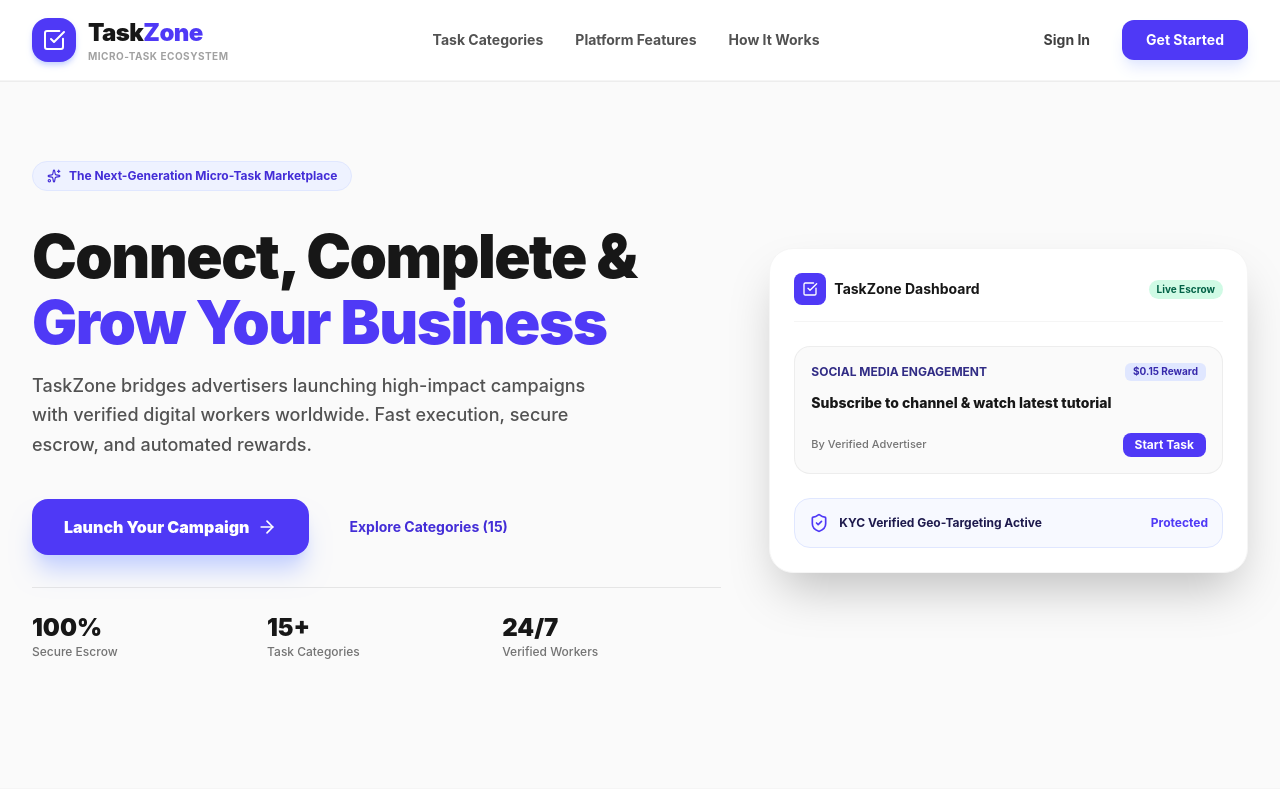
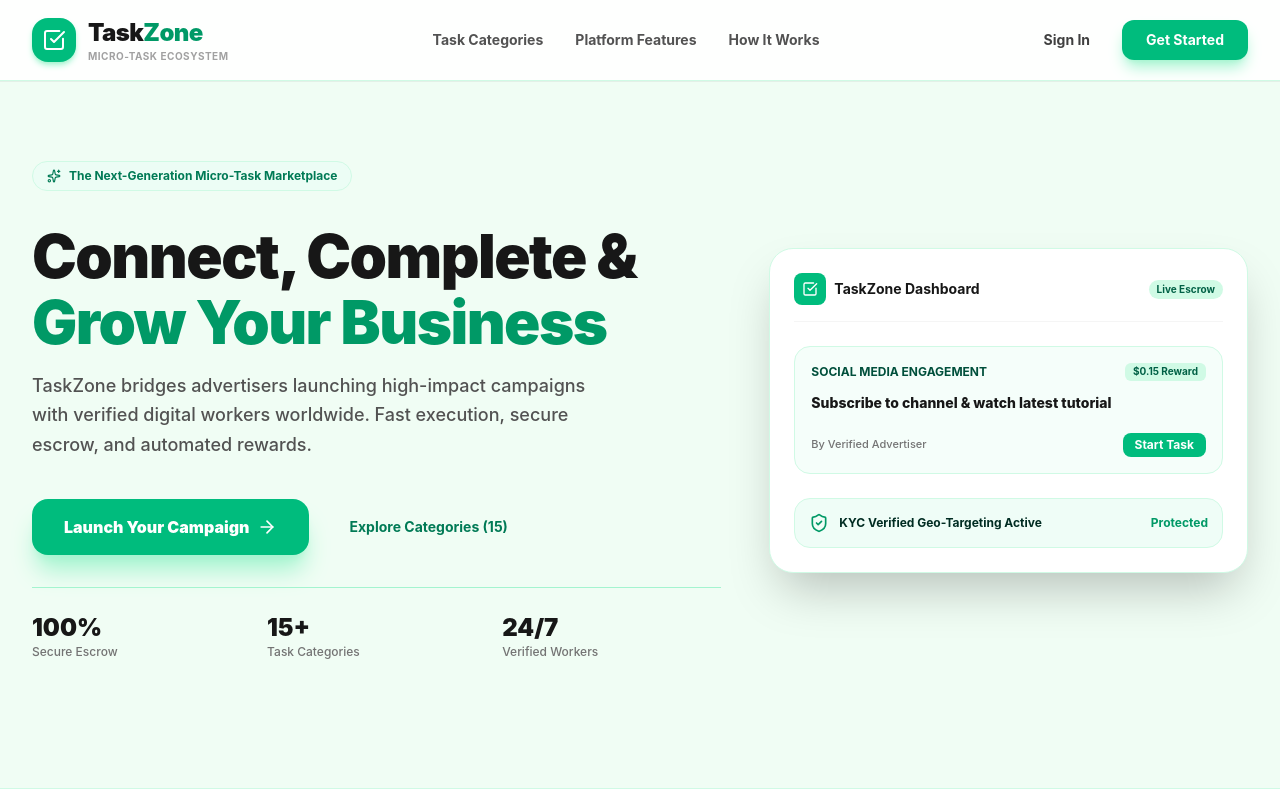
Before and after one commit to moh2005mohe-spec/Task, a React (Vite) app: page / in a window 1280 px wide. Shown: the top 800 px of the page. Built offline with nearby package versions, Linux system fonts and the light colour scheme; no server answers; the database is empty.

Commit message:
feat: remove static badges, add real category/zone badges and actual completion stats matching budget, and apply cool mint green landing page theme

```diff
--- a/src/components/LandingPage.tsx
+++ b/src/components/LandingPage.tsx
@@ -20,38 +20,38 @@ export const LandingPage: React.FC<LandingPageProps> = ({
   const [showAuthModal, setShowAuthModal] = useState(false);
 
   return (
-    <div className="min-h-screen bg-neutral-50 text-neutral-900 font-sans flex flex-col selection:bg-indigo-100 selection:text-indigo-900">
+    <div className="min-h-screen bg-[#f0fdf4] text-neutral-900 font-sans flex flex-col selection:bg-emerald-100 selection:text-emerald-900">
       {/* Top Header Navbar */}
-      <header className="w-full bg-white/90 backdrop-blur-md border-b border-neutral-100 sticky top-0 z-50 shadow-2xs">
+      <header className="w-full bg-white/90 backdrop-blur-md border-b border-emerald-100 sticky top-0 z-50 shadow-2xs">
         <div className="max-w-7xl mx-auto px-4 sm:px-6 lg:px-8 h-20 flex items-center justify-between">
           <div className="flex items-center space-x-3 cursor-pointer" onClick={() => setShowAuthModal(false)}>
-            <div className="h-11 w-11 bg-indigo-600 rounded-2xl flex items-center justify-center text-white shadow-md shadow-indigo-200">
+            <div className="h-11 w-11 bg-emerald-500 rounded-2xl flex items-center justify-center text-white shadow-md shadow-emerald-200">
               <CheckSquare className="h-6 w-6" />
             </div>
             <div>
               <span className="text-2xl font-black tracking-tight text-neutral-900">
-                Task<span className="text-indigo-600">Zone</span>
+                Task<span className="text-emerald-600">Zone</span>
               </span>
               <p className="text-[10px] text-neutral-400 font-bold uppercase tracking-wider">Micro-Task Ecosystem</p>
             </div>
           </div>
 
           <nav className="hidden md:flex items-center space-x-8 text-sm font-bold text-neutral-600">
-            <a href="#categories-section" className="hover:text-indigo-600 transition-colors">Task Categories</a>
-            <a href="#features-section" className="hover:text-indigo-600 transition-colors">Platform Features</a>
-            <a href="#how-it-works" className="hover:text-indigo-600 transition-colors">How It Works</a>
+            <a href="#categories-section" className="hover:text-emerald-600 transition-colors">Task Categories</a>
+            <a href="#features-section" className="hover:text-emerald-600 transition-colors">Platform Features</a>
+            <a href="#how-it-works" className="hover:text-emerald-600 transition-colors">How It Works</a>
           </nav>
 
           <div className="flex items-center space-x-3">
             <button
               onClick={() => setShowAuthModal(true)}
-              className="px-5 py-2.5 text-sm font-bold text-neutral-700 hover:text-indigo-600 transition-colors cursor-pointer"
+              className="px-5 py-2.5 text-sm font-bold text-neutral-700 hover:text-emerald-600 transition-colors cursor-pointer"
             >
               Sign In
             </button>
             <button
               onClick={() => setShowAuthModal(true)}
-              className="px-6 py-2.5 bg-indigo-600 hover:bg-indigo-700 text-white rounded-xl text-sm font-bold shadow-lg shadow-indigo-100 transition-all cursor-pointer"
+              className="px-6 py-2.5 bg-emerald-500 hover:bg-emerald-600 text-white rounded-xl text-sm font-bold shadow-lg shadow-emerald-200 transition-all cursor-pointer"
             >
               Get Started
             </button>
@@ -64,7 +64,7 @@ export const LandingPage: React.FC<LandingPageProps> = ({
         <div className="max-w-7xl mx-auto px-4 sm:px-6 lg:px-8 pt-12 pb-20 lg:pt-20 lg:pb-32 grid grid-cols-1 lg:grid-cols-12 gap-12 items-center">
           {/* Left Text */}
           <div className="lg:col-span-7 space-y-8">
-            <div className="inline-flex items-center space-x-2 bg-indigo-50 border border-indigo-100 px-3.5 py-1.5 rounded-full text-xs font-bold text-indigo-700">
+            <div className="inline-flex items-center space-x-2 bg-emerald-50 border border-emerald-100 px-3.5 py-1.5 rounded-full text-xs font-bold text-emerald-700">
               <Sparkles className="h-3.5 w-3.5" />
               <span>The Next-Generation Micro-Task Marketplace</span>
             </div>
@@ -72,7 +72,7 @@ export const LandingPage: React.FC<LandingPageProps> = ({
             <div className="space-y-4">
               <h1 className="text-4xl sm:text-6xl font-black text-neutral-900 tracking-tight leading-[1.1]">
                 Connect, Complete & <br />
-                <span className="text-indigo-600">Grow Your Business</span>
+                <span className="text-emerald-600">Grow Your Business</span>
               </h1>
               <p className="text-base sm:text-lg text-neutral-600 max-w-xl leading-relaxed font-medium">
                 TaskZone bridges advertisers launching high-impact campaigns with verified digital workers worldwide. Fast execution, secure escrow, and automated rewards.
@@ -82,7 +82,7 @@ export const LandingPage: React.FC<LandingPageProps> = ({
             <div className="flex flex-col sm:flex-row items-stretch sm:items-center space-y-3 sm:space-y-0 sm:space-x-4 pt-2">
               <button
                 onClick={() => setShowAuthModal(true)}
-                className="px-8 py-4 bg-indigo-600 hover:bg-indigo-700 text-white rounded-2xl font-black text-base shadow-xl shadow-indigo-200 transition-all flex items-center justify-center space-x-2 cursor-pointer"
+                className="px-8 py-4 bg-emerald-500 hover:bg-emerald-600 text-white rounded-2xl font-black text-base shadow-xl shadow-emerald-200 transition-all flex items-center justify-center space-x-2 cursor-pointer"
               >
                 <span>Launch Your Campaign</span>
                 <ArrowRight className="h-5 w-5" />
@@ -92,13 +92,13 @@ export const LandingPage: React.FC<LandingPageProps> = ({
                   const el = document.getElementById('categories-section');
                   el?.scrollIntoView({ behavior: 'smooth' });
                 }}
-                className="px-6 py-4 text-indigo-700 hover:text-indigo-800 font-bold text-sm text-center transition-colors cursor-pointer"
+                className="px-6 py-4 text-emerald-700 hover:text-emerald-800 font-bold text-sm text-center transition-colors cursor-pointer"
               >
                 Explore Categories ({CATEGORIES.length})
               </button>
             </div>
 
-            <div className="grid grid-cols-3 gap-4 pt-6 border-t border-neutral-200">
+            <div className="grid grid-cols-3 gap-4 pt-6 border-t border-emerald-200">
               <div>
                 <p className="text-2xl font-black text-neutral-900">100%</p>
                 <p className="text-xs text-neutral-500 font-medium">Secure Escrow</p>
@@ -116,10 +116,10 @@ export const LandingPage: React.FC<LandingPageProps> = ({
 
           {/* Right Visual Card Mockup */}
           <div className="lg:col-span-5 relative">
-            <div className="bg-white rounded-3xl p-6 shadow-2xl border border-neutral-100 space-y-6 relative z-10">
+            <div className="bg-white rounded-3xl p-6 shadow-2xl border border-emerald-100 space-y-6 relative z-10">
               <div className="flex items-center justify-between border-b border-neutral-100 pb-4">
                 <div className="flex items-center space-x-2">
-                  <div className="h-8 w-8 bg-indigo-600 rounded-lg flex items-center justify-center text-white">
+                  <div className="h-8 w-8 bg-emerald-500 rounded-lg flex items-center justify-center text-white">
                     <CheckSquare className="h-4 w-4" />
                   </div>
                   <span className="font-bold text-neutral-900 text-sm">TaskZone Dashboard</span>
@@ -127,35 +127,35 @@ export const LandingPage: React.FC<LandingPageProps> = ({
                 <span className="text-[10px] font-bold bg-emerald-100 text-emerald-800 px-2 py-0.5 rounded-full">Live Escrow</span>
               </div>
 
-              <div className="space-y-3 bg-neutral-50 p-4 rounded-2xl border border-neutral-200/60">
-                <div className="flex items-center justify-between text-xs font-bold text-indigo-900">
+              <div className="space-y-3 bg-emerald-50/50 p-4 rounded-2xl border border-emerald-100">
+                <div className="flex items-center justify-between text-xs font-bold text-emerald-900">
                   <span>SOCIAL MEDIA ENGAGEMENT</span>
-                  <span className="bg-indigo-100 text-indigo-800 px-2 py-0.5 rounded-md text-[10px]">$0.15 Reward</span>
+                  <span className="bg-emerald-100 text-emerald-800 px-2 py-0.5 rounded-md text-[10px]">$0.15 Reward</span>
                 </div>
                 <h3 className="font-extrabold text-neutral-900 text-sm">Subscribe to channel & watch latest tutorial</h3>
                 <div className="flex items-center justify-between pt-2">
                   <span className="text-[11px] text-neutral-500 font-medium">By Verified Advertiser</span>
-                  <button onClick={() => setShowAuthModal(true)} className="px-3 py-1 bg-indigo-600 text-white rounded-lg text-xs font-bold">
+                  <button onClick={() => setShowAuthModal(true)} className="px-3 py-1 bg-emerald-500 text-white rounded-lg text-xs font-bold">
                     Start Task
                   </button>
                 </div>
               </div>
 
-              <div className="bg-indigo-50/50 p-3.5 rounded-2xl border border-indigo-100 flex items-center justify-between">
+              <div className="bg-emerald-50/80 p-3.5 rounded-2xl border border-emerald-100 flex items-center justify-between">
                 <div className="flex items-center space-x-2.5">
-                  <ShieldCheck className="h-5 w-5 text-indigo-600" />
-                  <span className="text-xs font-bold text-indigo-950">KYC Verified Geo-Targeting Active</span>
+                  <ShieldCheck className="h-5 w-5 text-emerald-600" />
+                  <span className="text-xs font-bold text-emerald-950">KYC Verified Geo-Targeting Active</span>
                 </div>
-                <span className="text-xs font-bold text-indigo-600">Protected</span>
+                <span className="text-xs font-bold text-emerald-600">Protected</span>
               </div>
             </div>
 
-            <div className="absolute -inset-4 bg-gradient-to-tr from-indigo-200 to-purple-100 rounded-3xl blur-2xl opacity-45 -z-10"></div>
+            <div className="absolute -inset-4 bg-gradient-to-tr from-emerald-200 to-teal-100 rounded-3xl blur-2xl opacity-45 -z-10"></div>
           </div>
         </div>
 
         {/* Categories Section using our actual CATEGORIES */}
-        <div id="categories-section" className="bg-white py-20 border-t border-neutral-100">
+        <div id="categories-section" className="bg-white py-20 border-t border-emerald-100">
           <div className="max-w-7xl mx-auto px-4 sm:px-6 lg:px-8 space-y-12">
             <div>
               <h2 className="text-3xl sm:text-4xl font-black text-neutral-900 tracking-tight">
@@ -171,14 +171,14 @@ export const LandingPage: React.FC<LandingPageProps> = ({
                 <div
                   key={cat.id}
                   onClick={() => setShowAuthModal(true)}
-                  className="p-6 rounded-2xl bg-neutral-50 border border-neutral-200 hover:border-indigo-500 hover:bg-indigo-50/20 transition-all cursor-pointer group flex items-start justify-between shadow-2xs"
+                  className="p-6 rounded-2xl bg-neutral-50 border border-neutral-200 hover:border-emerald-500 hover:bg-emerald-50/20 transition-all cursor-pointer group flex items-start justify-between shadow-2xs"
                 >
                   <div className="space-y-2">
-                    <div className="h-10 w-10 rounded-xl bg-indigo-100 text-indigo-700 flex items-center justify-center font-bold text-sm group-hover:scale-110 transition-transform">
+                    <div className="h-10 w-10 rounded-xl bg-emerald-100 text-emerald-700 flex items-center justify-center font-bold text-sm group-hover:scale-110 transition-transform">
                       ✓
                     </div>
                     <div>
-                      <h3 className="font-extrabold text-neutral-900 text-base group-hover:text-indigo-600 transition-colors">
+                      <h3 className="font-extrabold text-neutral-900 text-base group-hover:text-emerald-600 transition-colors">
                         {cat.name}
                       </h3>
                       <p className="text-xs font-medium text-neutral-500 mt-1">
@@ -186,7 +186,7 @@ export const LandingPage: React.FC<LandingPageProps> = ({
                       </p>
                     </div>
                   </div>
-                  <span className="text-xs font-bold text-indigo-600 opacity-0 group-hover:opacity-100 transition-opacity">
+                  <span className="text-xs font-bold text-emerald-600 opacity-0 group-hover:opacity-100 transition-opacity">
                     Explore →
                   </span>
                 </div>
@@ -200,7 +200,7 @@ export const LandingPage: React.FC<LandingPageProps> = ({
       <footer className="bg-neutral-900 text-white py-10 border-t border-neutral-800">
         <div className="max-w-7xl mx-auto px-4 sm:px-6 lg:px-8 flex flex-col sm:flex-row items-center justify-between gap-4 text-xs text-neutral-400">
           <div className="flex items-center space-x-2">
-            <div className="h-6 w-6 bg-indigo-600 rounded-lg flex items-center justify-center text-white">
+            <div className="h-6 w-6 bg-emerald-500 rounded-lg flex items-center justify-center text-white">
               <CheckSquare className="h-3.5 w-3.5" />
             </div>
             <span className="font-bold text-white text-sm">TaskZone</span>
```
Also changed, not shown: src/components/WorkerDashboard.tsx (+30 -19 lines).
